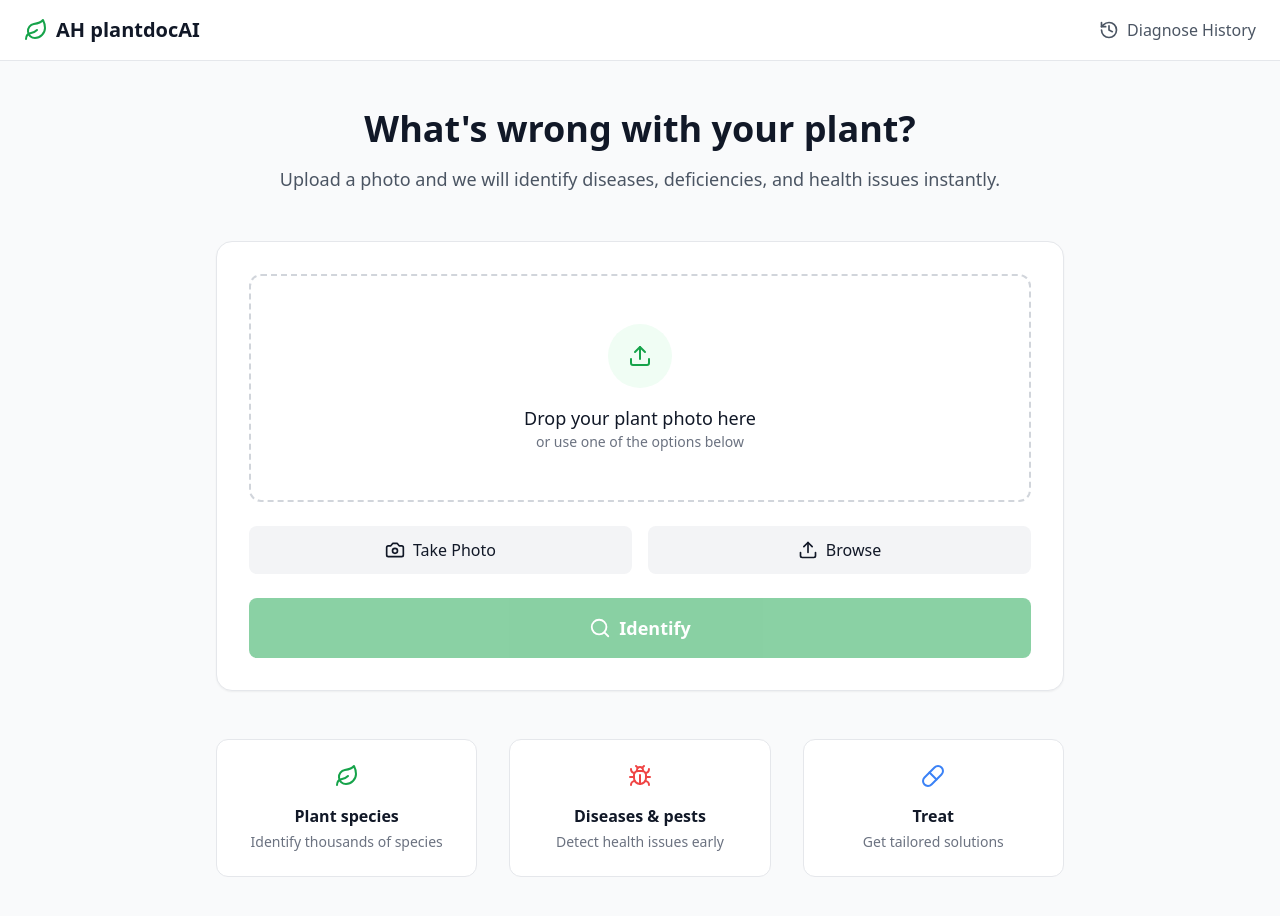
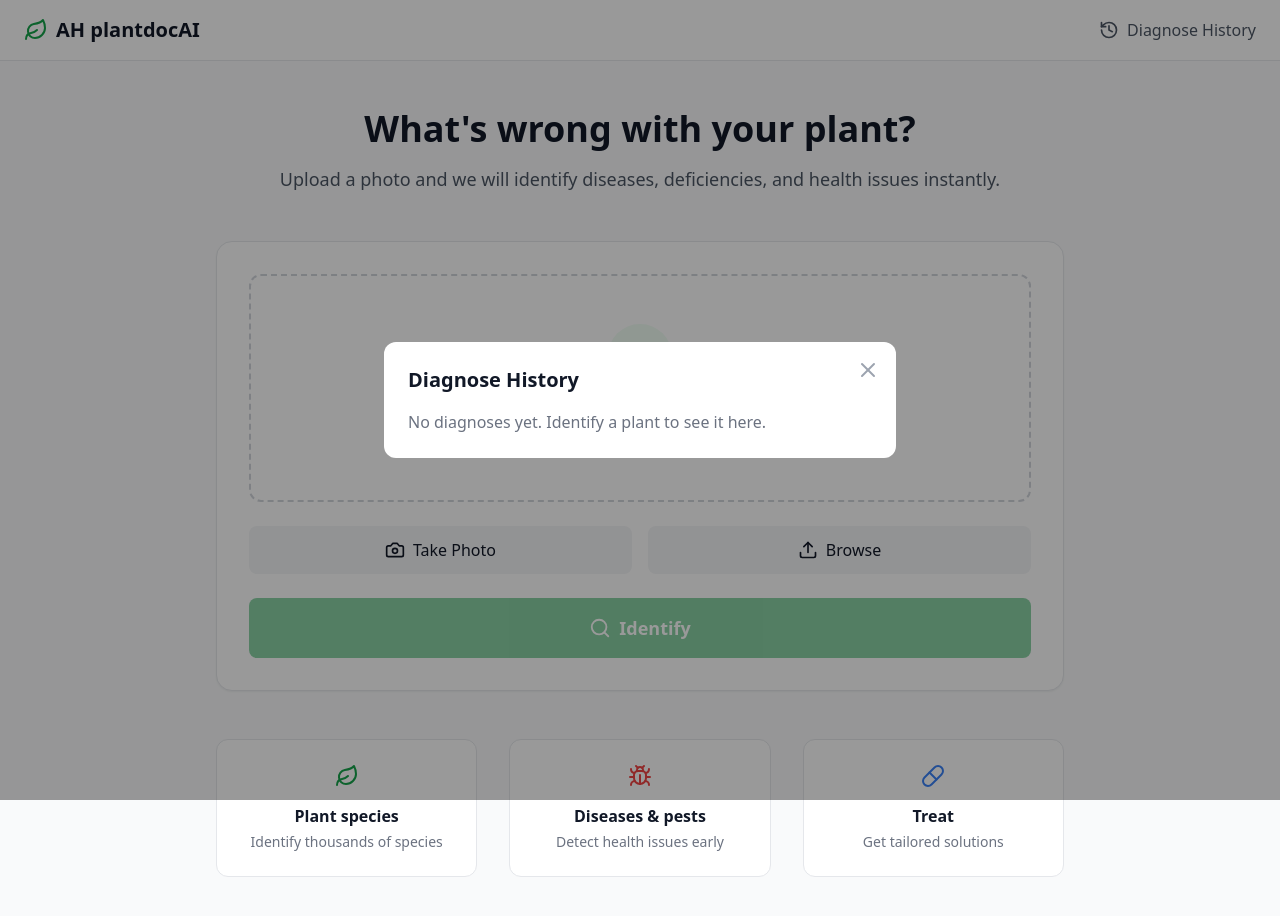
Before and after one commit to ahyanshafeek12345-hub/Plantdoc-ai.ahyan, a React (Create React App) app: page / in a window 1280 px wide. Both pictures are taken after a click on the button "Diagnose History". Shown: the top 916 px of the page. Built offline with nearby package versions, Linux system fonts and the light colour scheme.

Commit message:
add results, history, drag-drop, image preview

```diff
--- a/src/App.tsx
+++ b/src/App.tsx
@@ -1,22 +1,71 @@
 import React, { useState, useRef } from 'react';
-import { Camera, Upload, Search, Bug, Pill, Leaf, History } from 'lucide-react';
+import { Camera, Upload, Search, Bug, Pill, Leaf, History, X } from 'lucide-react';
+
+interface HistoryItem {
+  id: number;
+  image: string;
+  result: string;
+  date: string;
+}
 
 export default function App() {
-  const [image, setImage] = useState(null);
+  const [image, setImage] = useState<string | null>(null);
   const [isIdentifying, setIsIdentifying] = useState(false);
-  const fileInputRef = useRef(null);
+  const [result, setResult] = useState<string | null>(null);
+  const [isDragging, setIsDragging] = useState(false);
+  const [showHistory, setShowHistory] = useState(false);
+  const [history, setHistory] = useState<HistoryItem[]>([]);
+  const fileInputRef = useRef<HTMLInputElement>(null);
 
-  const handleFileChange = (e) => {
+  const processFile = (file: File) => {
+    if (file && file.type.startsWith('image/')) {
+      const url = URL.createObjectURL(file);
+      setImage(url);
+      setResult(null);
+    }
+  };
+
+  const handleFileChange = (e: React.ChangeEvent<HTMLInputElement>) => {
     const file = e.target.files?.[0];
-    if (file) {
-      setImage(URL.createObjectURL(file));
-    }
+    if (file) processFile(file);
+  };
+
+  const handleDrop = (e: React.DragEvent<HTMLDivElement>) => {
+    e.preventDefault();
+    setIsDragging(false);
+    const file = e.dataTransfer.files?.[0];
+    if (file) processFile(file);
+  };
+
+  const handleDragOver = (e: React.DragEvent<HTMLDivElement>) => {
+    e.preventDefault();
+    setIsDragging(true);
+  };
+
+  const handleDragLeave = () => {
+    setIsDragging(false);
   };
 
   const handleIdentify = () => {
     if (!image) return;
     setIsIdentifying(true);
-    setTimeout(() => setIsIdentifying(false), 1500);
+    setResult(null);
+
+    // Placeholder result — replace with a real plant-ID API call later
+    setTimeout(() => {
+      const mockResult = 'Early signs of leaf spot detected. Likely fungal — improve air circulation and avoid overhead watering.';
+      setIsIdentifying(false);
+      setResult(mockResult);
+      setHistory((prev) => [
+        {
+          id: Date.now(),
+          image: image,
+          result: mockResult,
+          date: new Date().toLocaleString(),
+        },
+        ...prev,
+      ]);
+    }, 1500);
   };
 
   return (
@@ -27,7 +76,7 @@ export default function App() {
           <h1 className="text-xl font-bold">AH plantdocAI</h1>
         </div>
         <button
-          onClick={() => alert('Show diagnose history')}
+          onClick={() => setShowHistory(true)}
           className="flex items-center gap-2 text-gray-600 hover:text-green-600"
         >
           <History size={20} />
@@ -52,17 +101,28 @@ export default function App() {
 
           <div
             onClick={() => fileInputRef.current?.click()}
-            className="border-2 border-dashed border-gray-300 rounded-xl p-12 text-center transition-colors hover:border-green-500 mb-6 cursor-pointer"
+            onDrop={handleDrop}
+            onDragOver={handleDragOver}
+            onDragLeave={handleDragLeave}
+            className={`border-2 border-dashed rounded-xl p-6 text-center transition-colors mb-6 cursor-pointer overflow-hidden ${
+              isDragging ? 'border-green-500 bg-green-50' : 'border-gray-300 hover:border-green-500'
+            }`}
           >
-            <div className="flex flex-col items-center">
-              <div className="w-16 h-16 bg-green-50 rounded-full flex items-center justify-center mb-4">
-                <Upload className="text-green-600" />
+            {image ? (
+              <img
+                src={image}
+                alt="Uploaded plant"
+                className="max-h-64 mx-auto rounded-lg object-contain"
+              />
+            ) : (
+              <div className="flex flex-col items-center py-6">
+                <div className="w-16 h-16 bg-green-50 rounded-full flex items-center justify-center mb-4">
+                  <Upload className="text-green-600" />
+                </div>
+                <p className="text-lg font-medium">Drop your plant photo here</p>
+                <p className="text-sm text-gray-500">or use one of the options below</p>
               </div>
-              <p className="text-lg font-medium">
-                {image ? 'Photo selected' : 'Drop your plant photo here'}
-              </p>
-              <p className="text-sm text-gray-500">or use one of the options below</p>
-            </div>
+            )}
           </div>
 
           <div className="flex gap-4">
@@ -87,6 +147,13 @@ export default function App() {
           >
             <Search size={22} /> {isIdentifying ? 'Identifying...' : 'Identify'}
           </button>
+
+          {result && (
+            <div className="mt-6 p-4 bg-green-50 border border-green-200 rounded-lg text-left">
+              <h3 className="font-bold text-green-800 mb-1">Diagnosis</h3>
+              <p className="text-gray-700">{result}</p>
+            </div>
+          )}
         </div>
 
         <div className="grid md:grid-cols-3 gap-8">
@@ -95,11 +162,40 @@ export default function App() {
           <FeatureCard icon={<Pill className="text-blue-500" />} title="Treat" desc="Get tailored solutions" />
         </div>
       </main>
+
+      {showHistory && (
+        <div className="fixed inset-0 bg-black/40 flex items-center justify-center p-4 z-50">
+          <div className="bg-white rounded-xl max-w-lg w-full max-h-[80vh] overflow-y-auto p-6 relative">
+            <button
+              onClick={() => setShowHistory(false)}
+              className="absolute top-4 right-4 text-gray-400 hover:text-gray-700"
+            >
+              <X size={24} />
+            </button>
+            <h2 className="text-xl font-bold mb-4">Diagnose History</h2>
+            {history.length === 0 ? (
+              <p className="text-gray-500">No diagnoses yet. Identify a plant to see it here.</p>
+            ) : (
+              <div className="space-y-4">
+                {history.map((item) => (
+                  <div key={item.id} className="flex gap-3 border-b pb-4">
+                    <img src={item.image} alt="History" className="w-16 h-16 object-cover rounded-lg" />
+                    <div>
+                      <p className="text-sm text-gray-400">{item.date}</p>
+                      <p className="text-gray-700">{item.result}</p>
+                    </div>
+                  </div>
+                ))}
+              </div>
+            )}
+          </div>
+        </div>
+      )}
     </div>
   );
 }
 
-function FeatureCard({ icon, title, desc }) {
+function FeatureCard({ icon, title, desc }: { icon: React.ReactNode; title: string; desc: string }) {
   return (
     <div className="flex flex-col items-center text-center p-6 bg-white rounded-xl border">
       <div className="mb-4">{icon}</div>
```
